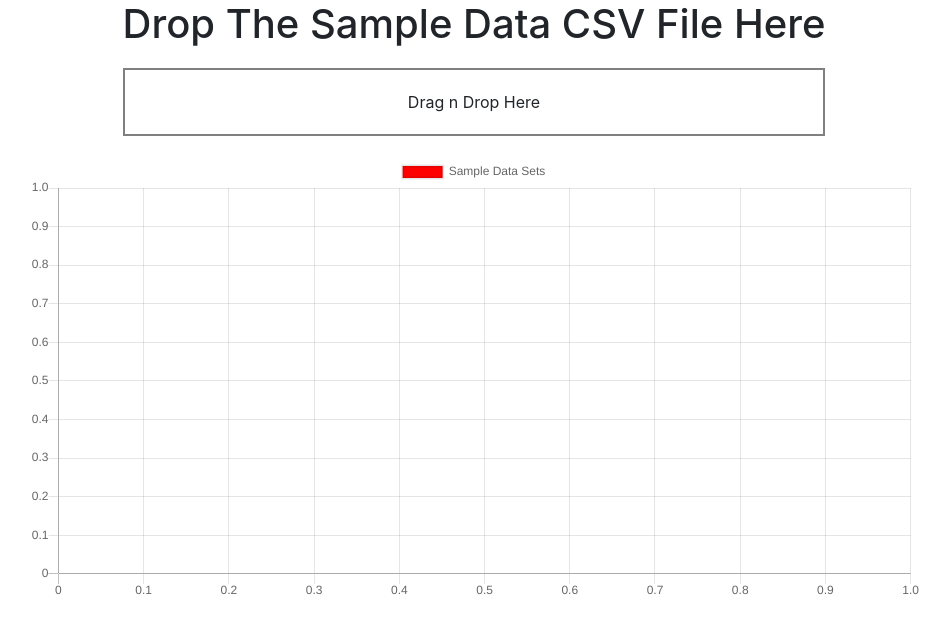
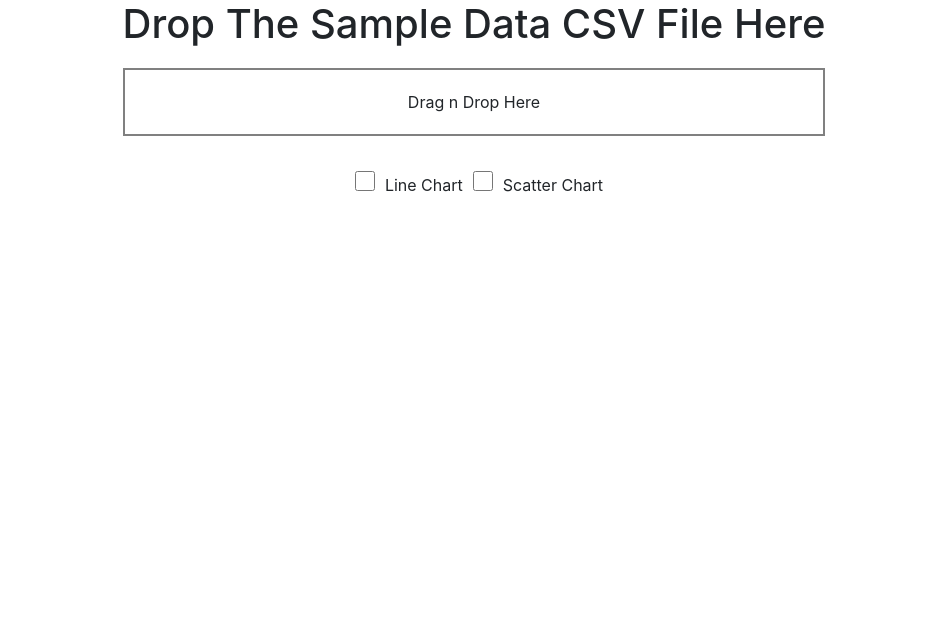
Before and after one commit to aravindr22/linear-Regression-visualization, a React (Create React App) app: page / in a window 1280 px wide. Shown: the top 634 px of the page, without its empty margins (166-1116 px from the left). Built offline with nearby package versions, Linux system fonts and the light colour scheme.

Commit message:
Added checkbox

```diff
--- a/package.json
+++ b/package.json
@@ -13,6 +13,7 @@
     "react-chartjs-2": "^2.11.1",
     "react-dom": "^17.0.1",
     "react-scripts": "4.0.3",
+    "styled-components": "^5.2.1",
     "web-vitals": "^1.1.0"
   },
   "scripts": {
--- a/src/App.js
+++ b/src/App.js
@@ -2,6 +2,7 @@ import React, {useState, useEffect} from 'react';
 import classes from './App.module.css';
 
 import Input from './components/input/Input';
+import Checkbox from './components/input/Checkbox';
 import Scatterchart from './components/chart/scatterchart';
 import LineChart from './components/chart/lineChart';
 
@@ -11,6 +12,8 @@ function App() {
   const [csvdata, setcsvdata] = useState([[]]);
   const [x, setX] = useState([]);
   const [y, setY] = useState([]);
+  const [checkedLC, setcheckedLC] = useState(false);
+  const [checkedSC, setcheckedSC] = useState(false);
 
   if(updated){
     console.log(csvdata)
@@ -31,9 +34,24 @@ function App() {
         <Input setcsvdata={setcsvdata} setupdated={setupdated} />
       </div>
 
+      <div className={classes.check}>
+        <Checkbox
+          className={classes.box}
+          value="Line Chart"
+          checked={checkedLC}
+          onChange={() => setcheckedLC(!checkedLC)}
+          />
+        <Checkbox
+          className={classes.box}
+          value="Scatter Chart"
+          checked={checkedSC}
+          onChange={() => setcheckedSC(!checkedSC)}
+          />
+      </div>
+
       <div className={classes.chartSize}>
-        {/* <LineChart x={x} y={y}/> */}
-        <Scatterchart x={x} y={y}/>
+        {checkedLC ? <LineChart x={x} y={y}/> : null}
+        {checkedSC ? <Scatterchart x={x} y={y}/> : null }
       </div>
     </div>
   );
--- a/src/App.module.css
+++ b/src/App.module.css
@@ -13,3 +13,16 @@
 .input{
   margin: auto;
 }
+
+.check{
+  margin: auto;
+  margin-bottom: 10px;
+  padding: 5px;
+  display: flex;
+}
+
+.box{
+  margin: 10px;
+  width: 20px;
+  height: 20px;
+}
--- /dev/null
+++ b/src/components/input/Checkbox.js
@@ -0,0 +1,15 @@
+import React from 'react';
+
+const Checkbox = props => (
+    <div>
+        <input
+            type="checkbox"
+            className={props.className}
+            checked={props.checked}
+            onChange={props.onChange}
+            />
+        <span style={{"marginBottom": "50px"}}>{props.value}</span>
+    </div>
+)
+
+export default Checkbox;
```
Also changed, not shown: 1 other file (tests, documents, lock files or other folders).
